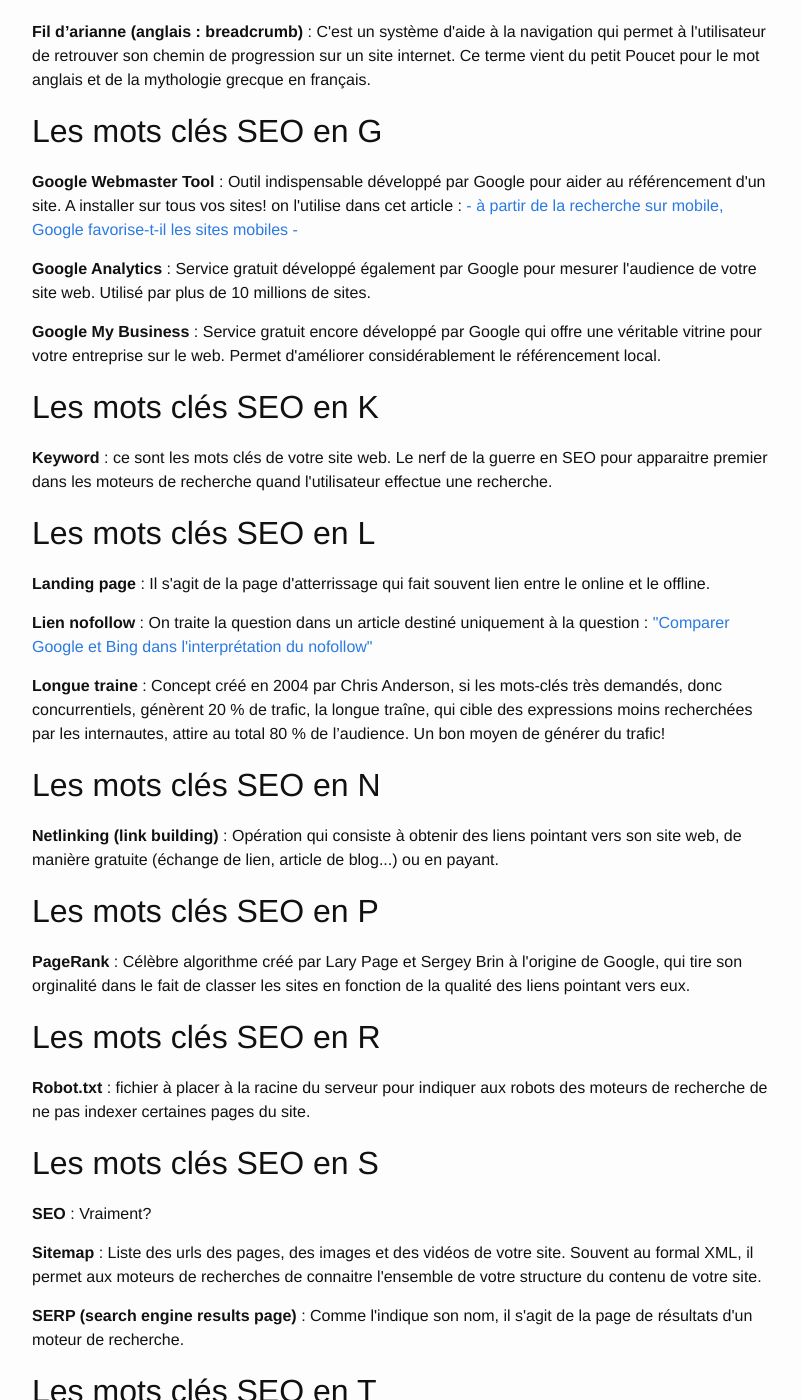
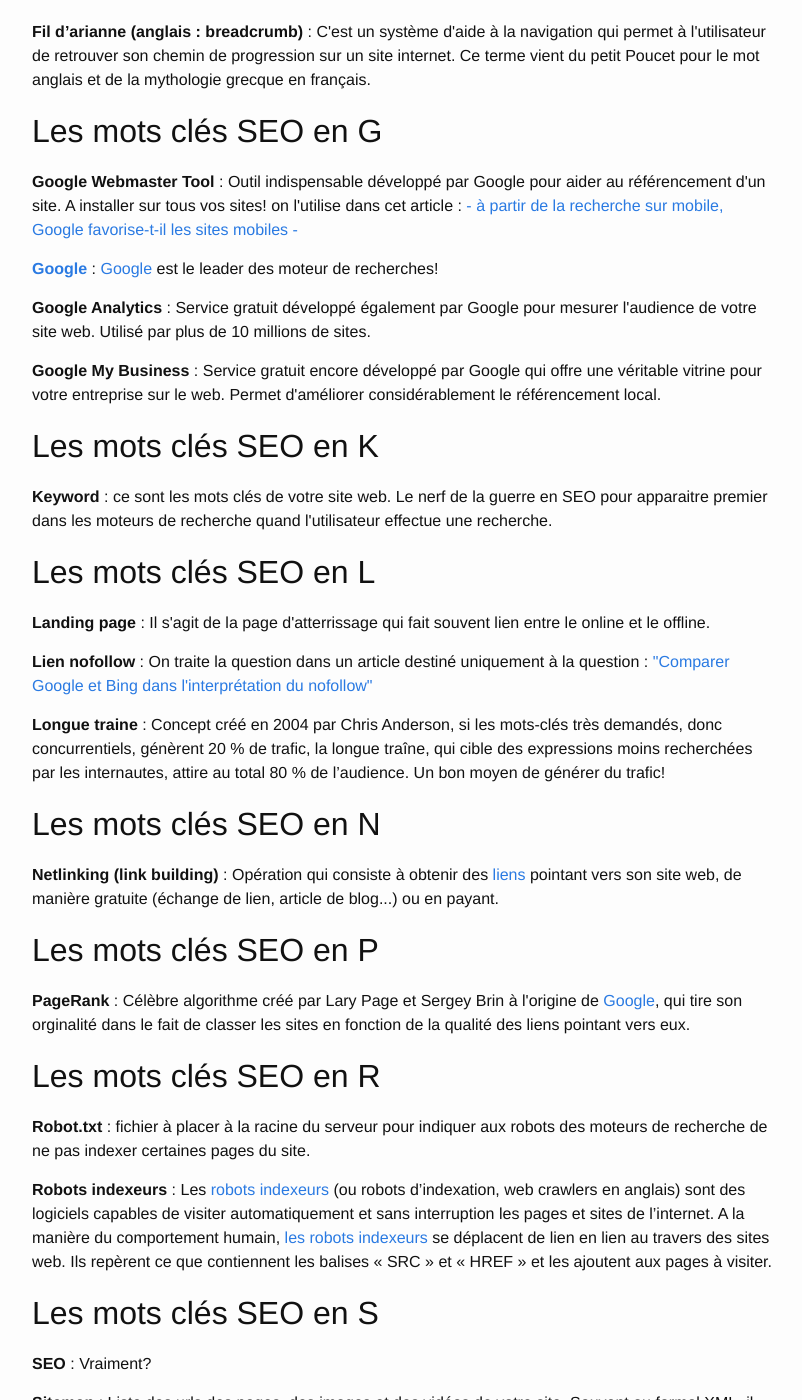
Before and after one commit to pierloui/pierloui.github.io, a Jekyll site: the page built from _posts/2015-11-4-glossaire-SEO-referencement.html, in a window 1280 px wide and 1400 px high, scrolled down 1509 px. Shown: the whole window, without its empty margins (238-1040 px from the left). Built offline with Jekyll 4.4.1, drawn with Linux system fonts in a browser that asks for light colours; nearby versions of some CDN libraries; some of the changed text lies outside the part shown.

Commit message:
Update 2015-11-4-glossaire-SEO-referencement.html

```diff
--- a/_posts/2015-11-4-glossaire-SEO-referencement.html
+++ b/_posts/2015-11-4-glossaire-SEO-referencement.html
@@ -56,12 +56,12 @@
 
   <p>
     <strong>Adblock</strong> :
-    Comme on parle de référencement naturel, Adieu la publicité !
+    Comme on parle de <a href="http://referencement-web.site">référencement naturel</a>, Adieu la publicité !
   </p>
 
   <p>
     <strong>Adwords</strong> :
-    Outil de Google qui permet d'avoir des informations sur les mots clés recherchés.
+    Outil de <a href="http://www.referencement-web.site/glossaire-referencement-SEO/">Google</a> qui permet d'avoir des informations sur les mots clés recherchés.
   </p>
 
   <p>
@@ -137,6 +137,10 @@
       A installer sur tous vos sites! on l'utilise dans cet article : <a href="http://www.referencement-web.site/recherche-mobile-google/">- à partir de la recherche sur mobile, Google favorise-t-il les sites mobiles -
 </a>
     </p>
+    <p>
+      <strong><a href="http://www.referencement-web.site/comportement-robot-indexeur-google-bing/">Google</a></strong> :
+      <a href="http://www.referencement-web.site/comportement-robot-indexeur-google-bing/">Google</a> est le leader des moteur de recherches!
+    </p>
 
     <p>
       <strong>Google Analytics</strong> :
@@ -183,14 +187,14 @@
     <h2 id='N'>Les mots clés SEO en N</h2>
     <p>
       <strong>Netlinking (link building)</strong> :
-      Opération qui consiste à obtenir des liens pointant vers son site web,
+      Opération qui consiste à obtenir des <a href="http://www.referencement-web.site/comportement-robot-indexeur-google-bing/">liens</a> pointant vers son site web,
       de manière gratuite (échange de lien, article de blog...) ou en payant.
     </p>
 
     <h2 id='P'>Les mots clés SEO en P</h2>
     <p>
       <strong>PageRank</strong> :
-      Célèbre algorithme créé par Lary Page et Sergey Brin à l'origine de Google,
+      Célèbre algorithme créé par Lary Page et Sergey Brin à l'origine de <a href="http://www.referencement-web.site/comportement-robot-indexeur-google-bing/">Google</a>,
       qui tire son orginalité dans le fait de classer les sites en fonction de la
       qualité des liens pointant vers eux.
     </p>
@@ -201,7 +205,13 @@
       fichier à placer à la racine du serveur pour indiquer aux robots des
       moteurs de recherche de ne pas indexer certaines pages du site.
     </p>
-
+    <p>
+      <strong><a href="http://www.referencement-web.site/comportement-robot-indexeur-google-bing/"></a>Robots indexeurs</a></strong> :
+      Les<a href="http://www.referencement-web.site/comportement-robot-indexeur-google-bing/"> robots indexeurs</a> (ou robots d’indexation, web crawlers en anglais) sont des logiciels capables de visiter automatiquement
+      et sans interruption les pages et sites de l’internet. A la manière du comportement humain, <a href="http://www.referencement-web.site/comportement-robot-indexeur-google-bing/">les robots indexeurs</a> se déplacent
+      de lien en lien au travers des sites web. Ils repèrent ce que contiennent les balises « SRC » et « HREF » et les ajoutent aux
+      pages à visiter.
+    </p>
     <h2 id='S'>Les mots clés SEO en S</h2>
     <p>
       <strong>SEO</strong> :
```
